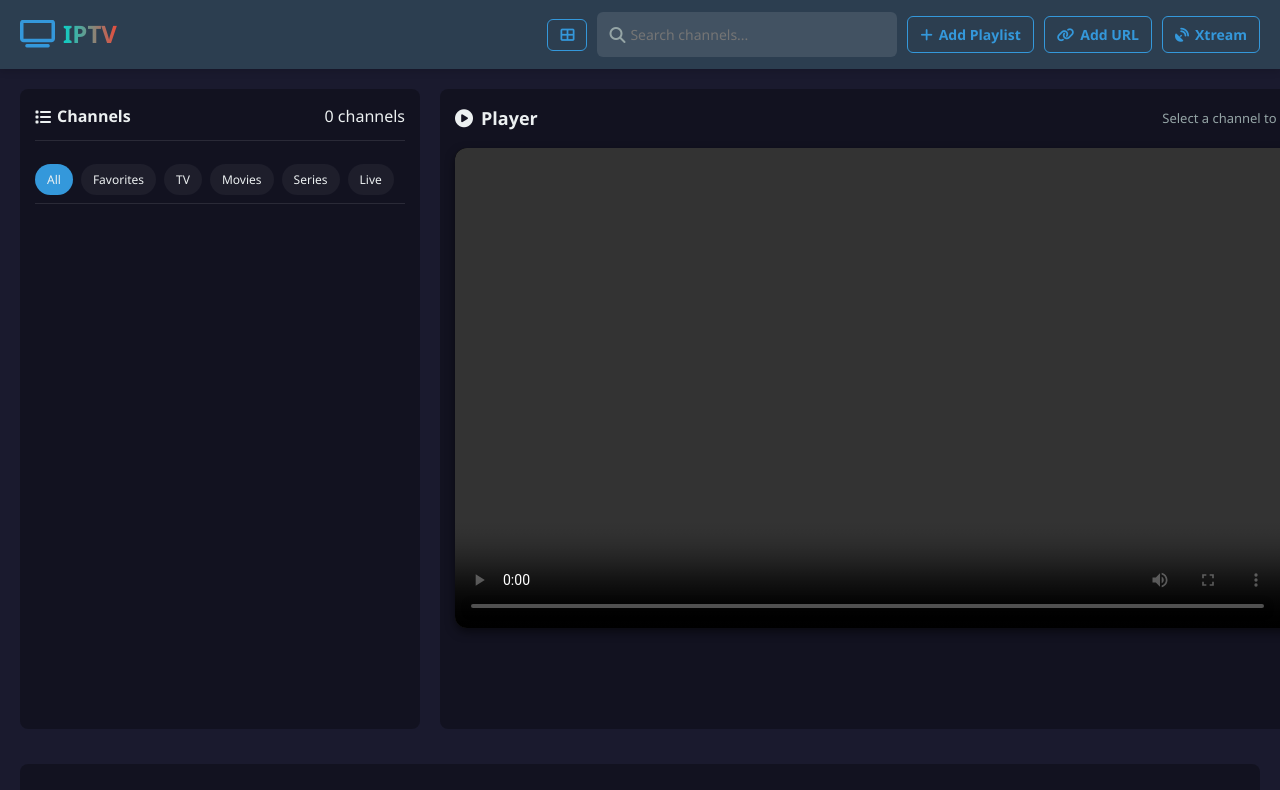
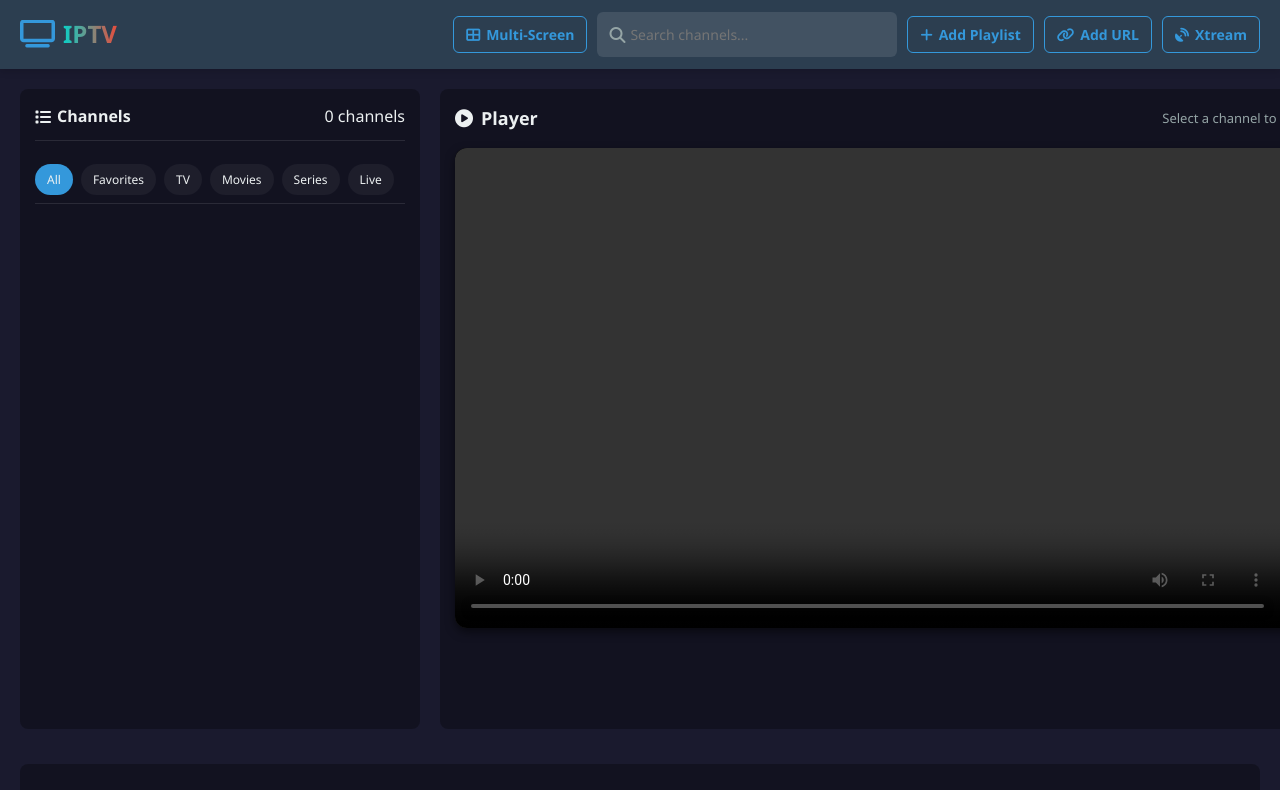
Before and after one commit to Boris8800/IPTV, a plain HTML site: page index.html in a window 1280 px wide. Shown: the top 790 px of the page. Drawn offline with nearby package versions, Linux system fonts and the light colour scheme.

Commit message:
Show text label alongside icon on Multi‑Screen header button

```diff
--- a/index.html
+++ b/index.html
@@ -22,7 +22,7 @@
 
         <div class="user-actions" role="region" aria-label="User actions">
           <button class="btn btn-outline" id="multiBtn" aria-label="Multi‑Screen" title="Multi‑Screen">
-            <i class="fas fa-th-large" aria-hidden="true"></i>
+            <i class="fas fa-th-large" aria-hidden="true"></i> <span class="btn-text">Multi‑Screen</span>
           </button>
           <div class="search-bar" role="search" aria-label="Buscar canales">
             <i class="fas fa-search" aria-hidden="true"></i>
```
